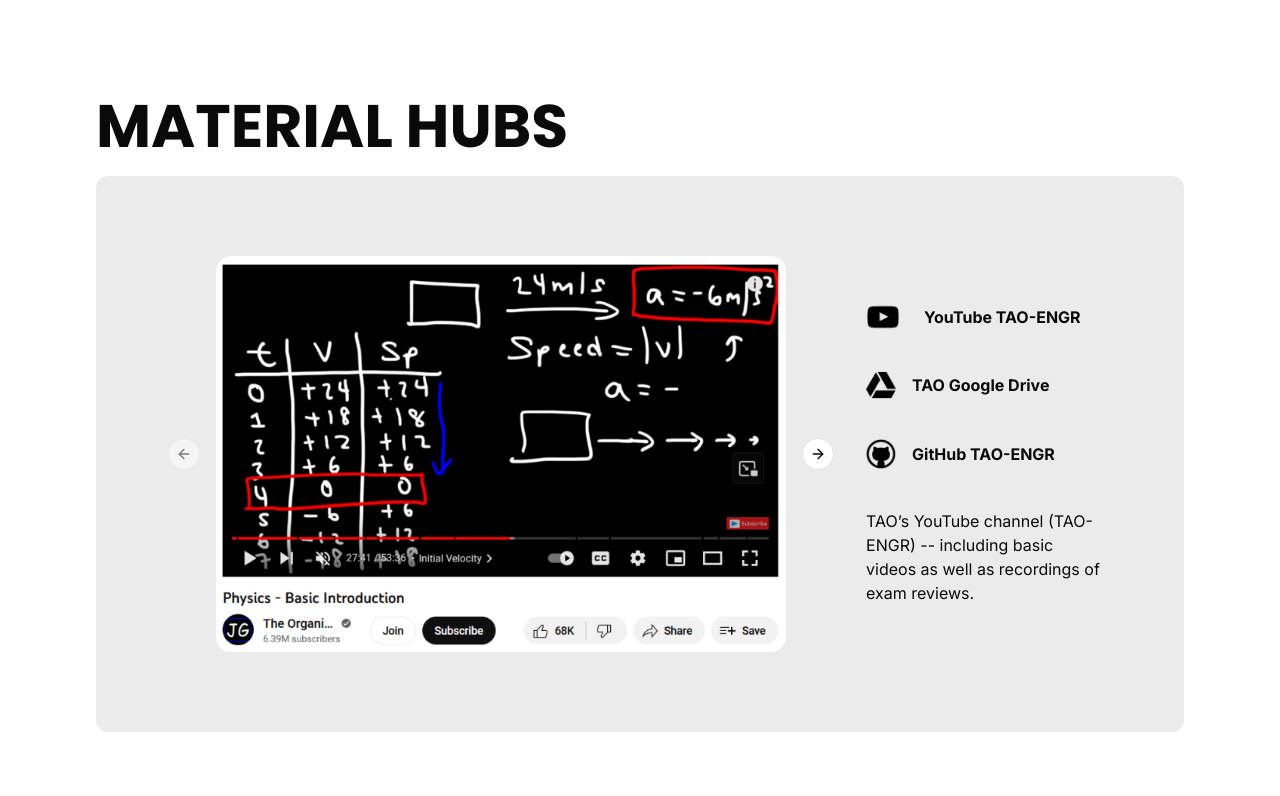
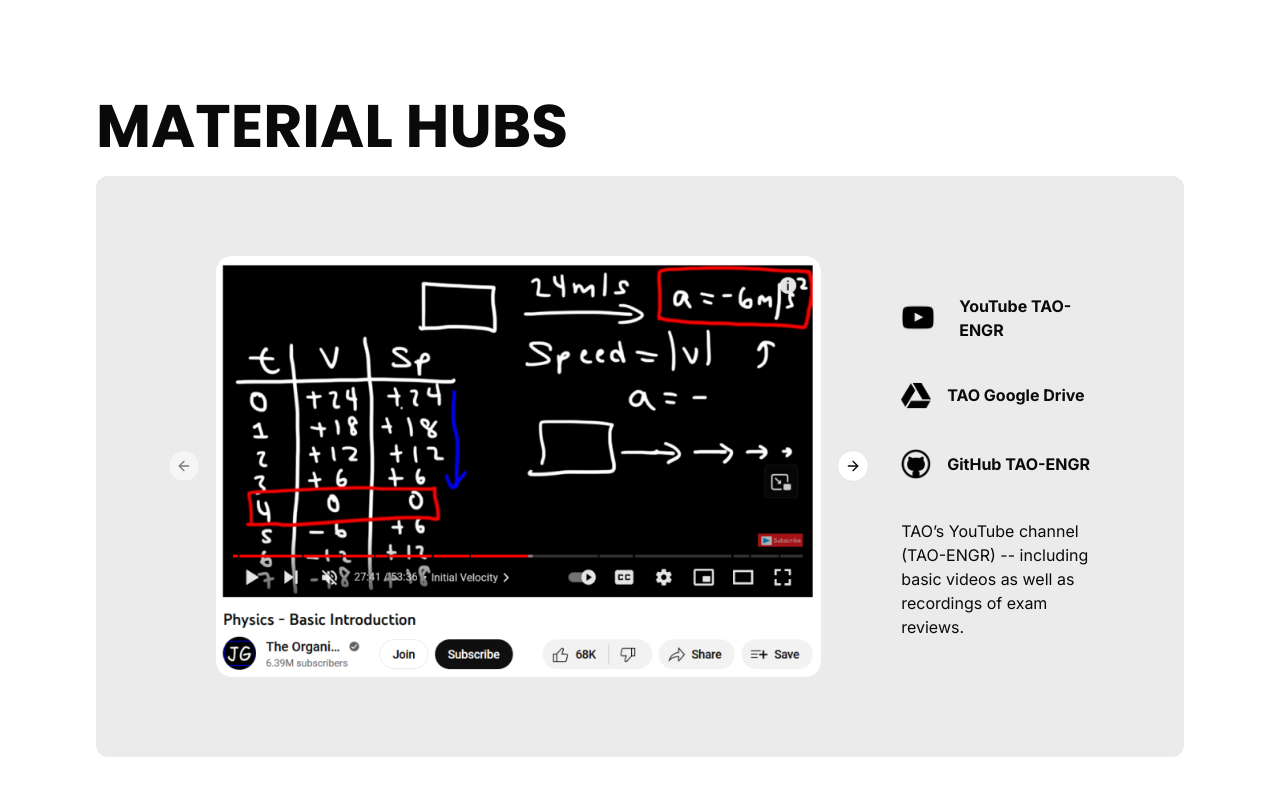
Before and after one commit to TAO-ENGR/club-website, a Next.js app in the folder club-website/: page / in a window 1280 px wide. Shown: the top 796 px of the page. Built offline with nearby package versions, Linux system fonts and the light colour scheme.

Commit message:
made carousel actually update text

```diff
--- a/club-website/src/app/page.tsx
+++ b/club-website/src/app/page.tsx
@@ -1,6 +1,6 @@
 'use client';
 import Image from "next/image";
-import { useState } from "react";
+import { useState, useEffect } from "react";
 import { poppins } from "./fonts";
 import {
     Carousel,
@@ -8,11 +8,19 @@
     CarouselItem,
     CarouselNext,
     CarouselPrevious,
+    CarouselApi
   } from "@/components/ui/carousel"
 
 export default function Resources() {
   const [imageSrc, setImageSrc] = useState('/yt_vid.png'); // State for image source
-  const [text, setText] = useState('TAO’s YouTube channel (TAO-ENGR) -- including basic videos as well as recordings of exam reviews.'); // State for text
+  const [api, setApi] = useState<CarouselApi>()
+  const [carouselIndex, setCarouselIndex] = useState(0); // State for carousel index
+  const carouselImages = [
+    { src: '/yt_vid.png', alt: 'Youtube Image', width: 750, height: 200, text: 'TAO’s YouTube channel (TAO-ENGR) -- including basic videos as well as recordings of exam reviews.'},
+    { src: '/drive_ss.png', alt: 'Drive Image', width: 750, height: 200, text: 'Access TAO’s shared resources including review materials and practice problems on tx.ag/taodrive.'},
+    { src: '/gh_ss.png', alt: 'Github Image', width: 750, height: 200, text: 'TAO’s Github (TAO-ENGR) -- including projects and example code for certain programming concepts.'}
+  ];
+  const [text, setText] = useState(carouselImages[0].text);
 
   // Handlers for mouse enter and leave for YouTube
   const handleYoutubeEnter = () => {
@@ -31,12 +39,22 @@
     setImageSrc('/gh_ss.png');
     setText('TAO’s Github (TAO-ENGR) -- including projects and example code for certain programming concepts.');
   };
-
   // Common handler for mouse leave that resets to default
 //   const handleMouseLeave = () => {
 //     setImageSrc('/yt_vid.png');
 //     setText('TAO’s YouTube channel (TAO-ENGR) -- including basic videos as well as recordings of exam reviews.');
 //   };
+useEffect(() => {
+    if (!api) return;
+
+    const updateText = () => {
+      const selectedIndex = api.selectedScrollSnap();
+      setText(carouselImages[selectedIndex].text);  // Correctly use the new index immediately
+    };
+
+    api.on("select", updateText);  // Attach listener
+    return () => api.off("select", updateText);  // Cleanup listener
+  }, [api]);
 
   return (
     <main className="flex min-h-screen flex-col items-center justify-between p-8 lg:p-24 gap-12">
@@ -49,17 +67,13 @@
         <div className="bg-[#EBEBEB] rounded-xl px-8 py-8 md:px-10 md:py-10 xl:px-20 xl:py-20 mt-5 flex flex-col items-start gap-6">
         <div className="flex flex-col md:flex-row items-center gap-6 lg:gap-10 w-full">
           <div className=" px-10">
-          <Carousel>
+          <Carousel setApi={setApi}>
             <CarouselContent>
-              <CarouselItem>
-                <Image src={'/yt_vid.png'} alt="Youtube Image" width={600} height={200}/>
-              </CarouselItem>
-              <CarouselItem>
-                 <Image src={'/drive_ss.png'} alt="Drive Image" width={600} height={200}/>
-              </CarouselItem>
-              <CarouselItem>
-                 <Image src={'/gh_ss.png'} alt="Github Image" width={600} height={200}/>
-              </CarouselItem>
+              {carouselImages.map((image, index) => (
+                <CarouselItem key={index}>
+                  <Image src={image.src} alt={image.alt} width={image.width} height={image.height}/>
+                </CarouselItem>
+              ))}
             </CarouselContent>
             <CarouselPrevious />
             <CarouselNext />
--- a/club-website/src/components/ui/carousel.tsx
+++ b/club-website/src/components/ui/carousel.tsx
@@ -61,7 +61,10 @@
     const [carouselRef, api] = useEmblaCarousel(
       {
         ...opts,
+        containScroll: 'trimSnaps',
         axis: orientation === "horizontal" ? "x" : "y",
+        loop: false,
+        align: 'center'
       },
       plugins
     )
```
